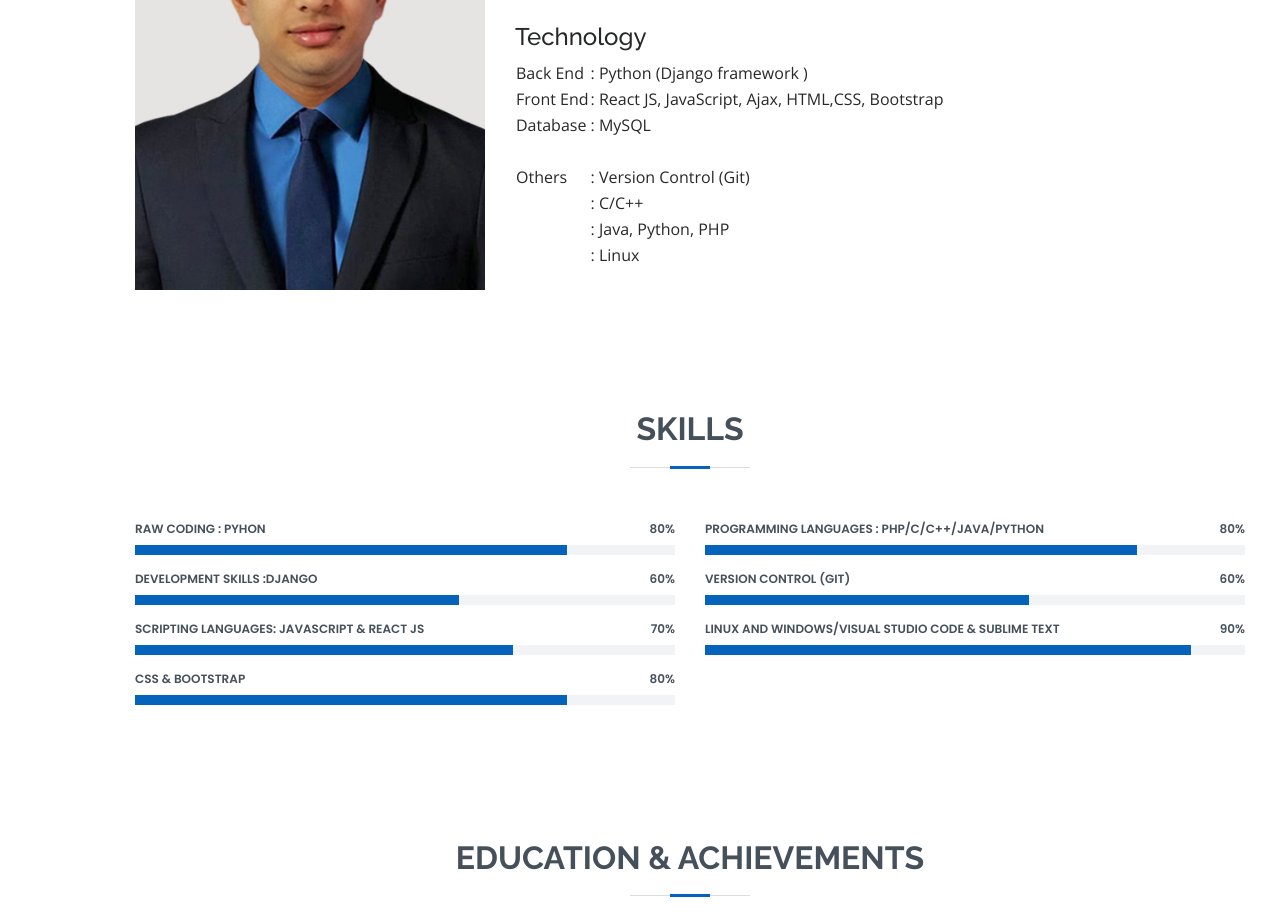
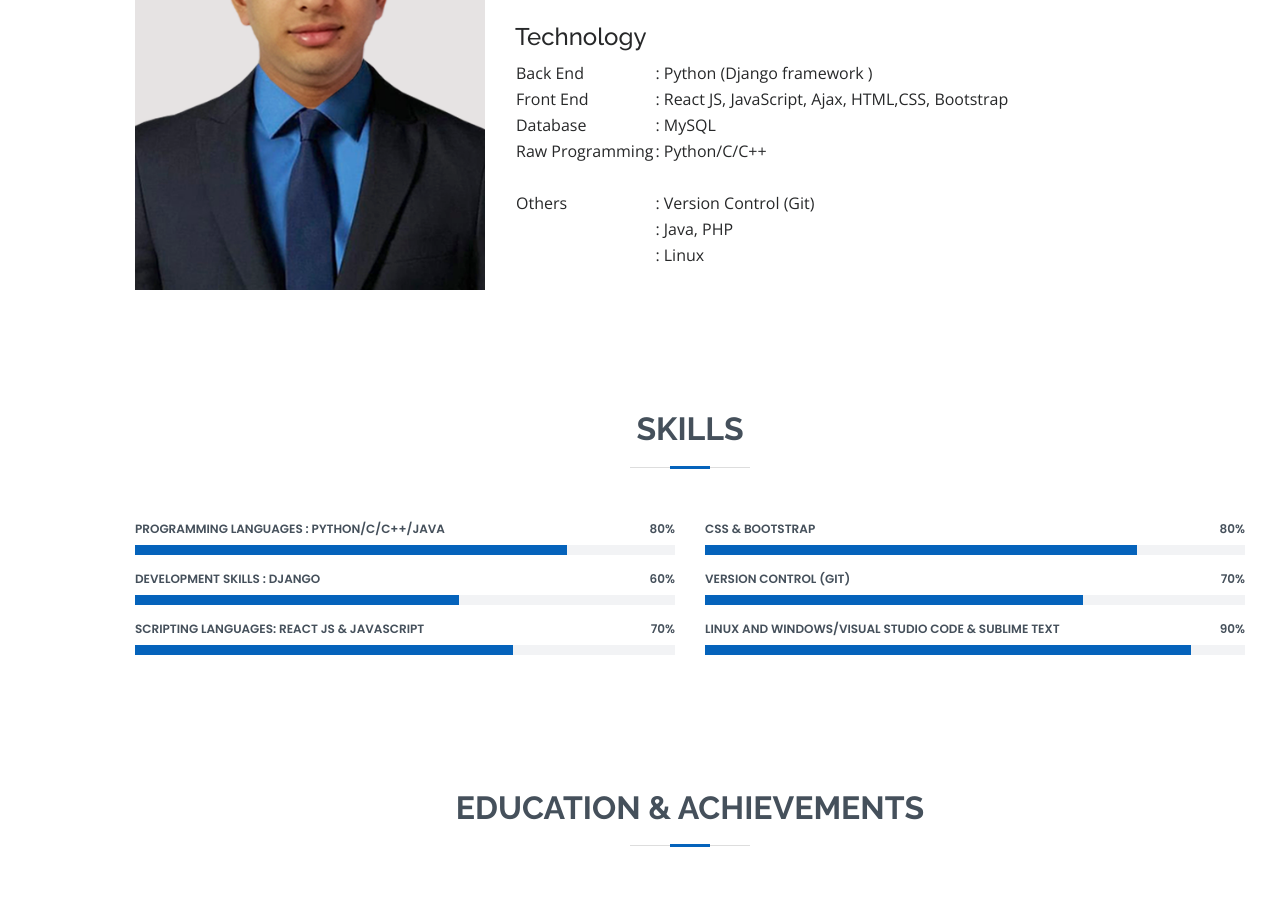
Before and after one commit to JahangirSoud/portfolio, a plain HTML site: page index.html in a window 1280 px wide. Shown: the part 1200-2114 px from the top of the page. Drawn offline with nearby package versions, Linux system fonts and the light colour scheme.

Commit message:
Some Edit

```diff
--- a/index.html
+++ b/index.html
@@ -135,6 +135,10 @@
                 <td>: MySQL</td>
               </tr>
               <tr>
+                <td>Raw Programming</td>
+                <td>: Python/C/C++</td>
+              </tr>
+              <tr>
                 <td><br></td>
                 <td>
               </td>
@@ -144,11 +148,7 @@
               </td>
               <tr>
                 <td><b></b></td>
-                <td>: C/C++</td>
-              </tr>
-              <tr>
-                <td><b></b></td>
-                <td>: Java, Python, PHP </td>
+                <td>: Java, PHP </td>
               </tr>
               <tr>
                 <td><b></b></td>
@@ -179,25 +179,31 @@
 
           <div class="col-lg-6">
             <div class="progress">
-              <span class="skill">Raw Coding : Pyhon<i class="val">80%</i></span>
+              <span class="skill">Programming Languages : Python/C/C++/Java <i class="val">80%</i></span>
               <div class="progress-bar-wrap">
                 <div class="progress-bar" role="progressbar" aria-valuenow="80" aria-valuemin="0" aria-valuemax="100"></div>
               </div>
             </div>
 
             <div class="progress">
-              <span class="skill">Development Skills :Django <i class="val">60%</i></span>
+              <span class="skill">Development Skills : Django <i class="val">60%</i></span>
               <div class="progress-bar-wrap">
                 <div class="progress-bar" role="progressbar" aria-valuenow="60" aria-valuemin="0" aria-valuemax="100"></div>
               </div>
             </div>
 
             <div class="progress">
-              <span class="skill">Scripting Languages: JavaScript & React JS <i class="val">70%</i></span>
+              <span class="skill">Scripting Languages: React JS & JavaScript <i class="val">70%</i></span>
               <div class="progress-bar-wrap">
                 <div class="progress-bar" role="progressbar" aria-valuenow="70" aria-valuemin="0" aria-valuemax="100"></div>
               </div>
             </div>
+
+
+
+          </div>
+
+          <div class="col-lg-6">
 
             <div class="progress">
               <span class="skill">CSS & Bootstrap <i class="val">80%</i></span>
@@ -206,21 +212,10 @@
               </div>
             </div>
 
-          </div>
-
-          <div class="col-lg-6">
-
             <div class="progress">
-              <span class="skill">Programming Languages : PHP/C/C++/Java/Python <i class="val">80%</i></span>
+              <span class="skill"><i class="val">70%</i>Version Control (Git)</span>
               <div class="progress-bar-wrap">
-                <div class="progress-bar" role="progressbar" aria-valuenow="80" aria-valuemin="0" aria-valuemax="100"></div>
-              </div>
-            </div>
-
-            <div class="progress">
-              <span class="skill"><i class="val">60%</i>Version Control (Git)</span>
-              <div class="progress-bar-wrap">
-                <div class="progress-bar" role="progressbar" aria-valuenow="60" aria-valuemin="0" aria-valuemax="100"></div>
+                <div class="progress-bar" role="progressbar" aria-valuenow="70" aria-valuemin="0" aria-valuemax="100"></div>
               </div>
             </div>
 
```
